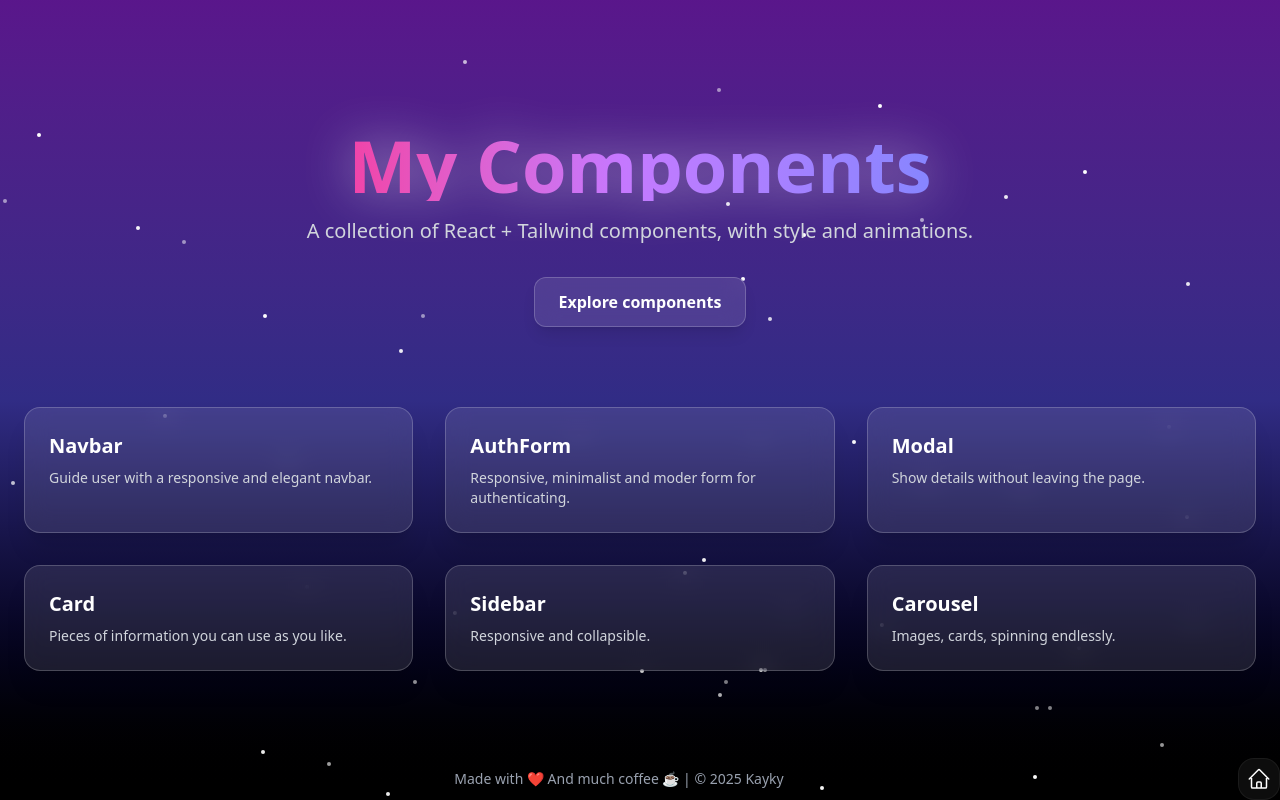
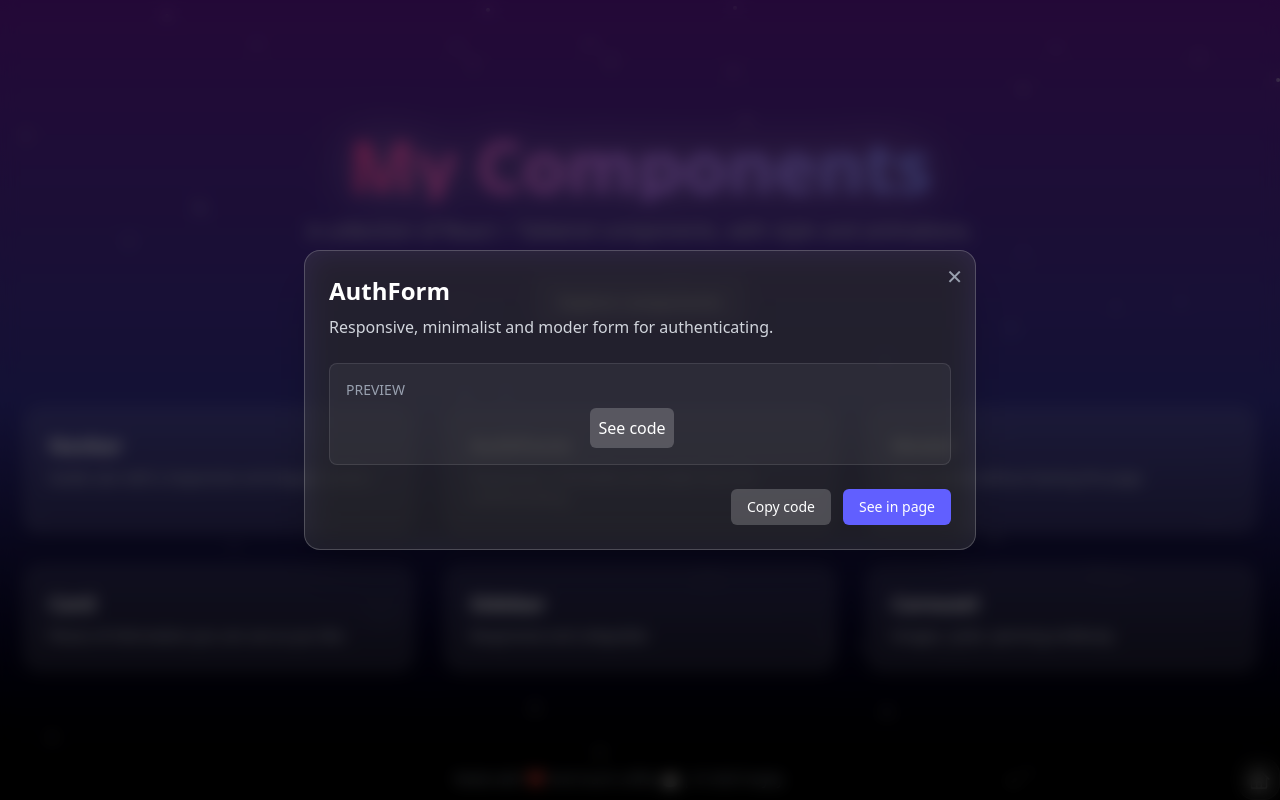
Before and after one commit to alohamat/react-components, a React (Vite) app in the folder components/: page / in a window 1280 px wide. Both pictures are taken after a click on the element 639 px from the left and 470 px from the top of the page. Built offline with nearby package versions, Linux system fonts and the light colour scheme.

Commit message:
feat: modal, code refactor

```diff
--- a/components/package.json
+++ b/components/package.json
@@ -12,6 +12,7 @@
   "dependencies": {
     "@tailwindcss/vite": "^4.1.13",
     "framer-motion": "^12.23.22",
+    "prism-react-renderer": "^2.4.1",
     "react": "^19.1.1",
     "react-dom": "^19.1.1",
     "react-router-dom": "^7.9.3",
--- a/components/src/App.tsx
+++ b/components/src/App.tsx
@@ -1,10 +1,11 @@
-import { Routes, Route } from 'react-router-dom'
+import { Routes, Route, Navigate } from 'react-router-dom'
 import LandingPage from './pages/LandingPage'
 
 function App() {
 
   return (
     <Routes>
+      <Route path='*' element={<Navigate to="/" replace />} />
       <Route path='/' element={<LandingPage />}/>
     </Routes>
   )
--- /dev/null
+++ b/components/src/components/CodeBlock.tsx
@@ -0,0 +1,30 @@
+import { Highlight } from "prism-react-renderer";
+
+interface CodeBlockProps {
+  code: string;
+  language?: string;
+}
+
+export const CodeBlock: React.FC<CodeBlockProps> = ({
+  code,
+  language = "jsx"
+}) => {
+  return (
+    <Highlight code={code} language={language}>
+      {({ className, style, tokens, getLineProps, getTokenProps }) => (
+        <pre
+          className={`${className} overflow-x-auto rounded-md p-4 text-sm`}
+          style={style}
+        >
+          {tokens.map((line, i) => (
+            <div key={i} {...getLineProps({ line, key: i })}>
+              {line.map((token, key) => (
+                <span key={key} {...getTokenProps({ token, key })} />
+              ))}
+            </div>
+          ))}
+        </pre>
+      )}
+    </Highlight>
+  );
+};
--- a/components/src/components/ComponentShowcase.tsx
+++ b/components/src/components/ComponentShowcase.tsx
@@ -1,26 +1,35 @@
+import { NavbarCode } from "./snippets/navbar";
+
 export const components = [
   {
     name: "Navbar",
     description: "Guide user with a responsive and elegant navbar.",
+    route: "/navbar",
+    code: NavbarCode,
   },
   {
     name: "AuthForm",
     description: "Responsive, minimalist and moder form for authenticating.",
+    route: "/authform",
   },
   {
     name: "Modal",
     description: "Show details without leaving the page.",
+    route: "/modal",
   },
   {
     name: "Card",
     description: "Pieces of information you can use as you like.",
+    route: "/card",
   },
   {
     name: "Sidebar",
     description: "Responsive and collapsible.",
+    route: "/sidebar",
   },
   {
     name: "Carousel",
     description: "Images, cards, spinning endlessly.",
+    route: "/carousel",
   },
 ];
--- /dev/null
+++ b/components/src/components/Modal.tsx
@@ -0,0 +1,83 @@
+import { motion, AnimatePresence } from "framer-motion";
+import { useNavigate } from "react-router-dom";
+
+
+type ModalProps = {
+  title: string;
+  description?: string;
+  route?: string;
+  onClose: () => void;
+  children?: React.ReactNode;
+};
+
+export const Modal = ({
+  title,
+  description,
+  route,
+  onClose,
+  children,
+}: ModalProps) => {
+  const navigate = useNavigate();
+
+  return (
+    <AnimatePresence>
+      <motion.div
+        className="fixed inset-0 z-50 flex items-center justify-center bg-black/60 backdrop-blur-sm"
+        initial={{ opacity: 0 }}
+        animate={{ opacity: 1 }}
+        exit={{ opacity: 0 }}
+        onClick={onClose}
+      >
+        <motion.div
+          className="bg-white/10 backdrop-blur-lg border border-white/20 rounded-2xl p-6 max-w-2xl w-full text-white relative shadow-2xl"
+          initial={{ scale: 0.9, y: 20, opacity: 0 }}
+          animate={{ scale: 1, y: 0, opacity: 1 }}
+          exit={{ scale: 0.9, y: 20, opacity: 0 }}
+          transition={{ type: "spring", damping: 25, stiffness: 200 }}
+          onClick={(e) => e.stopPropagation()}
+        >
+          {/* close button */}
+          <button
+            className="absolute top-3 right-3 text-gray-400 hover:text-white text-xl"
+            onClick={onClose}
+          >
+            ✕
+          </button>
+
+
+          {/* header */}
+          <h2 className="text-2xl font-bold mb-2">{title}</h2>
+          {description && <p className="text-gray-300 mb-6">{description}</p>}
+
+          {/* preview */}
+          <div className="bg-white/5 rounded-lg p-4 border border-white/10 mb-6">
+            <h3 className="text-sm uppercase text-gray-400 mb-2">Preview</h3>
+            {children ? (
+              <div className="flex justify-center flex-col lg:flex-row">{children}</div>
+            ) : (
+              <p className="text-gray-400 text-sm italic">
+                (No preview available)
+              </p>
+            )}
+          </div>
+
+          {/* actions */}
+          <div className="flex justify-end gap-3">
+            <button
+              onClick={() => navigator.clipboard.writeText("<Navbar />")}
+              className="px-4 py-2 rounded-md bg-white/20 hover:bg-white/30 transition-all text-sm cursor-pointer"
+            >
+              Copy code
+            </button>
+            <button
+              onClick={() => navigate(`${route}`)}
+              className="px-4 py-2 rounded-md bg-indigo-500 hover:bg-indigo-600 transition-all text-sm cursor-pointer"
+            >
+              See in page
+            </button>
+          </div>
+        </motion.div>
+      </motion.div>
+    </AnimatePresence>
+  );
+};
--- /dev/null
+++ b/components/src/components/Navbar.tsx
@@ -0,0 +1,7 @@
+export default function Navbar() {
+    return (
+        <header className="sticky ">
+            <h1>Navbar!</h1>
+        </header>
+    )
+}
--- /dev/null
+++ b/components/src/components/snippets/Navbar.ts
@@ -0,0 +1,9 @@
+export const NavbarCode = `
+export default function Navbar() {
+    return (
+        <header className="sticky ">
+            <h1>Navbar!</h1>
+        </header>
+    )
+}
+`
--- a/components/src/pages/LandingPage.tsx
+++ b/components/src/pages/LandingPage.tsx
@@ -1,15 +1,29 @@
 import { motion } from "framer-motion";
 import { useNavigate } from "react-router-dom";
+import { useState } from "react";
 import { components } from "../components/ComponentShowcase";
 import Dashboard from "../layouts/Dashboard";
 import Footer from "../components/Footer";
+import { Modal } from "../components/Modal";
+import { CodeBlock } from "../components/CodeBlock";
+
+type ComponentInfo = {
+  name: string;
+  description: string;
+  route: string;
+  code?: string;
+  Component?: React.ComponentType;
+};
 
 export default function LandingPage() {
   const navigate = useNavigate();
+  const [modalOpen, setModalOpen] = useState<boolean>(false);
+  const [selectedComponent, setSelectedComponent] =
+    useState<ComponentInfo | null>(null);
+  const [codeOpen, setCodeOpen] = useState(false);
 
   return (
     <Dashboard>
-
       {/* main content */}
       <div className="relative z-10 text-center">
         <motion.h1
@@ -27,7 +41,8 @@ export default function LandingPage() {
           transition={{ duration: 0.8, delay: 0.4 }}
           className="text-gray-300 text-lg md:text-xl mt-4"
         >
-          A collection of React + Tailwind components, with style and animations.
+          A collection of React + Tailwind components, with style and
+          animations.
         </motion.p>
 
         <motion.button
@@ -52,14 +67,34 @@ export default function LandingPage() {
             key={item.name}
             whileHover={{ scale: 1.05, y: -5 }}
             className="p-6 rounded-2xl bg-white/10 backdrop-blur-md border border-white/20 shadow-xl cursor-pointer hover:bg-white/20 transition-all duration-300"
+            onClick={() => {
+              setModalOpen(true);
+              setSelectedComponent(item);
+            }}
           >
             <p className="text-white text-xl font-bold mb-2">{item.name}</p>
-            <p className="text-gray-300 text-sm">
-                {item.description}
-            </p>
+            <p className="text-gray-300 text-sm">{item.description}</p>
           </motion.div>
         ))}
       </motion.section>
+      {modalOpen && selectedComponent && (
+        <Modal
+          title={selectedComponent.name}
+          description={selectedComponent.description}
+          onClose={() => setModalOpen(false)}
+        >
+          <button className="bg-white/20 hover:bg-white/30 transition-all p-2 rounded-md h-[10%] mr-4 cursor-pointer"
+            onClick={() => {
+              setCodeOpen(!codeOpen);
+            }}
+          >
+            {codeOpen ? "Hide code" : "See code"}
+          </button>
+          {codeOpen && (
+            <CodeBlock code={selectedComponent.code!} language="jsx" />
+          )}
+        </Modal>
+      )}
 
       <Footer />
     </Dashboard>
--- /dev/null
+++ b/components/src/pages/NavbarPage.tsx
@@ -0,0 +1,3 @@
+export default function NavbarPage() {
+
+}
```
Also changed, not shown: 1 other file (tests, documents, lock files or other folders). Lines whose indentation alone changed are shown as unchanged.
